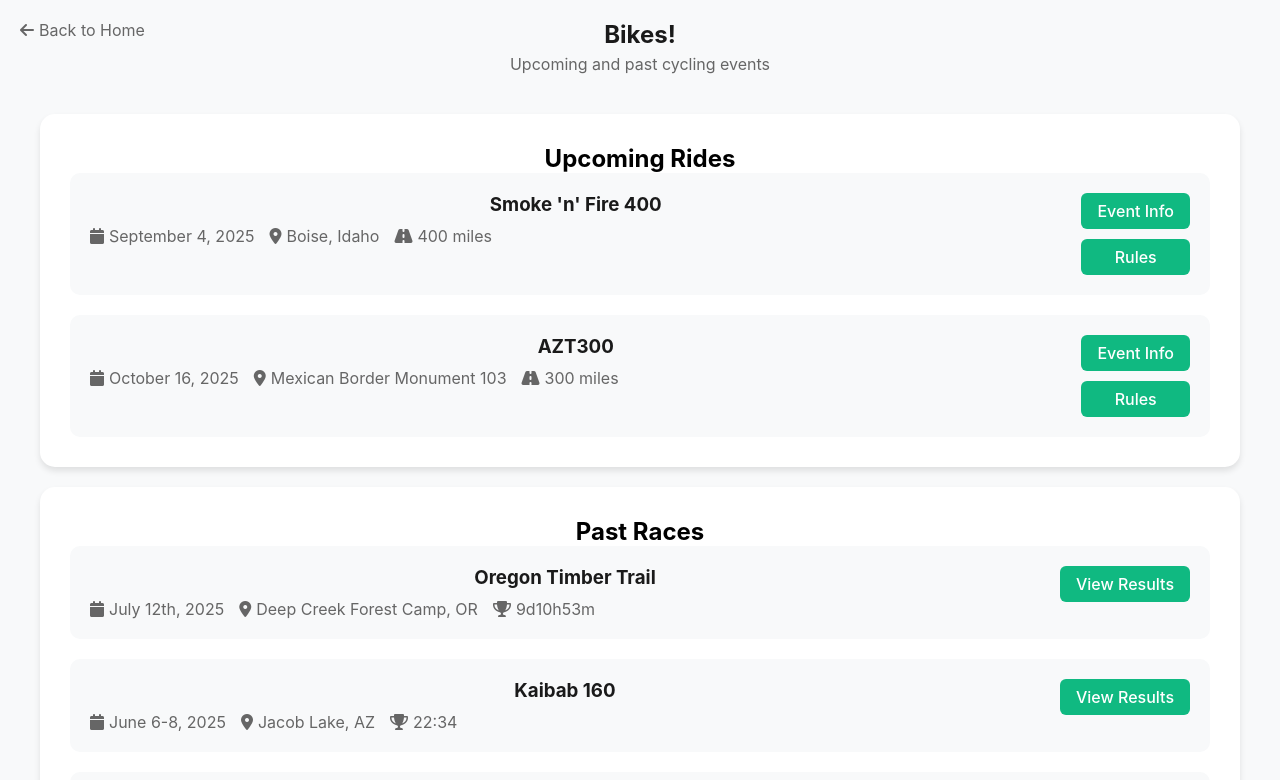
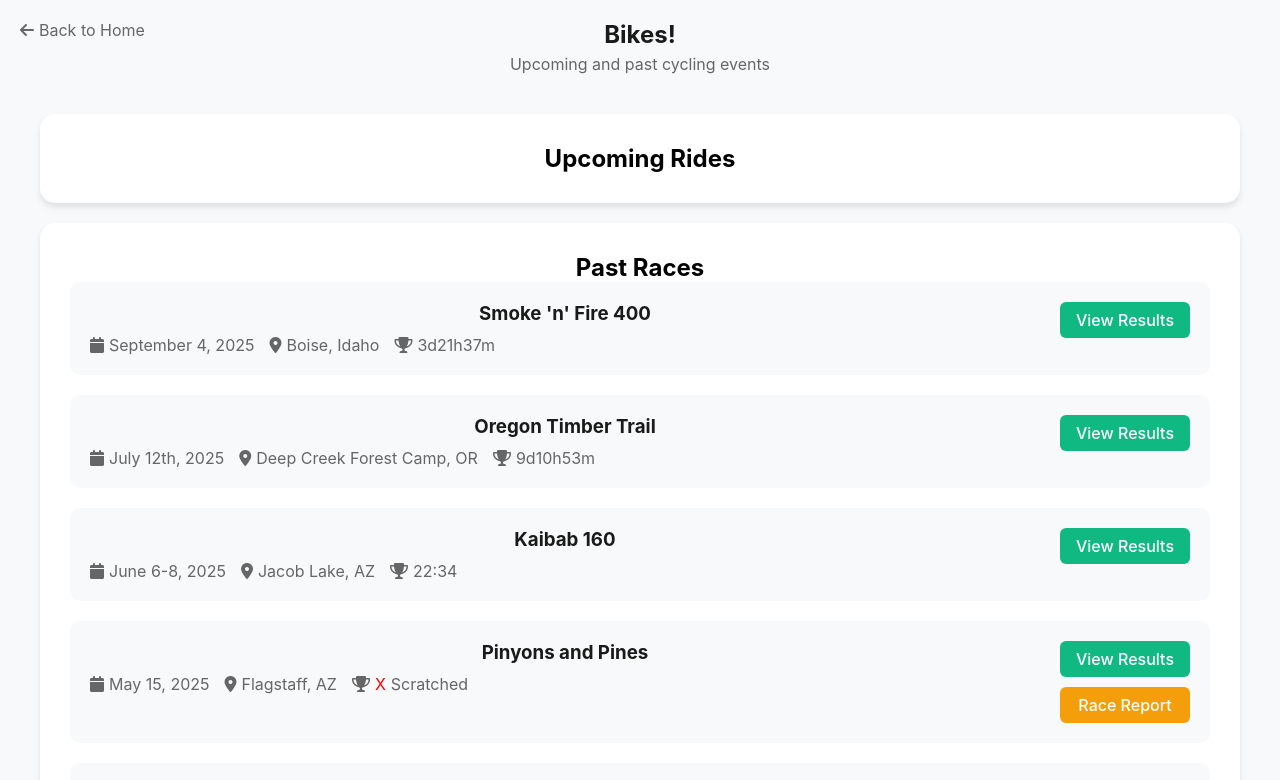
Before and after one commit to caddac/caddac.github.io, a plain HTML site: page racing.html in a window 1280 px wide. Shown: the top 780 px of the page. Drawn offline with Linux system fonts and the light colour scheme.

Commit message:
race updates

```diff
--- a/racing.html
+++ b/racing.html
@@ -98,46 +98,27 @@
         <div class="content-section">
             <h2>Upcoming Rides</h2>
             <div class="race-list">
+            </div>
+        </div>
+
+        <div class="content-section">
+            <h2>Past Races</h2>
+            <div class="race-list">
                 <div class="race-item">
                     <div class="race-info">
                         <h3>Smoke 'n' Fire 400</h3>
                         <div class="race-details">
                             <span><i class="fas fa-calendar"></i> September 4, 2025</span>
                             <span><i class="fas fa-map-marker-alt"></i> Boise, Idaho</span>
-                            <span><i class="fas fa-road"></i> 400 miles</span>
+                            <span><i class="fas fa-trophy"></i> 3d21h37m</span>
                         </div>
                     </div>
                     <div class="race-actions">
-                        <a href="https://smokenfire420.wordpress.com/" class="action-button results-button"
+                        <a href="https://smokenfire420.wordpress.com/results/" class="action-button results-button"
                             target="_blank" rel="noopener noreferrer">
-                            Event Info</a>
-                        <a href="https://smokenfire420.wordpress.com/rules/" class="action-button results-button"
-                            target="_blank" rel="noopener noreferrer">
-                            Rules</a>
+                            View Results</a>
                     </div>
                 </div>
-                <div class="race-item">
-                    <div class="race-info">
-                        <h3>AZT300</h3>
-                        <div class="race-details">
-                            <span><i class="fas fa-calendar"></i> October 16, 2025</span>
-                            <span><i class="fas fa-map-marker-alt"></i> Mexican Border Monument 103</span>
-                            <span><i class="fas fa-road"></i> 300 miles</span>
-                        </div>
-                    </div>
-                    <div class="race-actions">
-                        <a href="https://azt300-800.com/" class="action-button results-button">
-                            Event Info</a>
-                        <a href="https://azt300-800.com/rules/" class="action-button results-button">
-                            Rules</a>
-                    </div>
-                </div>
-            </div>
-        </div>
-
-        <div class="content-section">
-            <h2>Past Races</h2>
-            <div class="race-list">
                 <div class="race-item">
                     <div class="race-info">
                         <h3>Oregon Timber Trail</h3>
```
Also changed, not shown: projects.html (+8 -4 lines).
